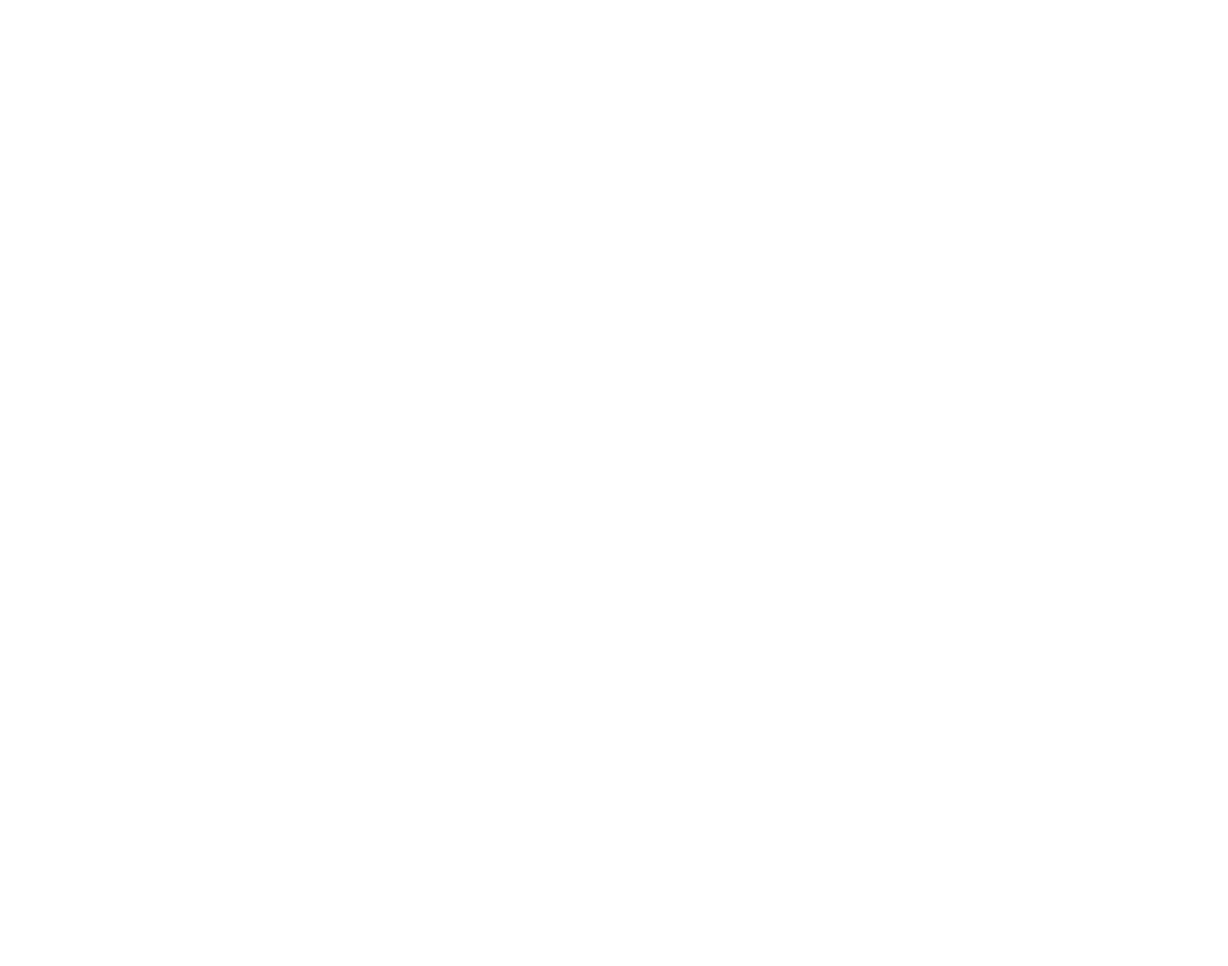
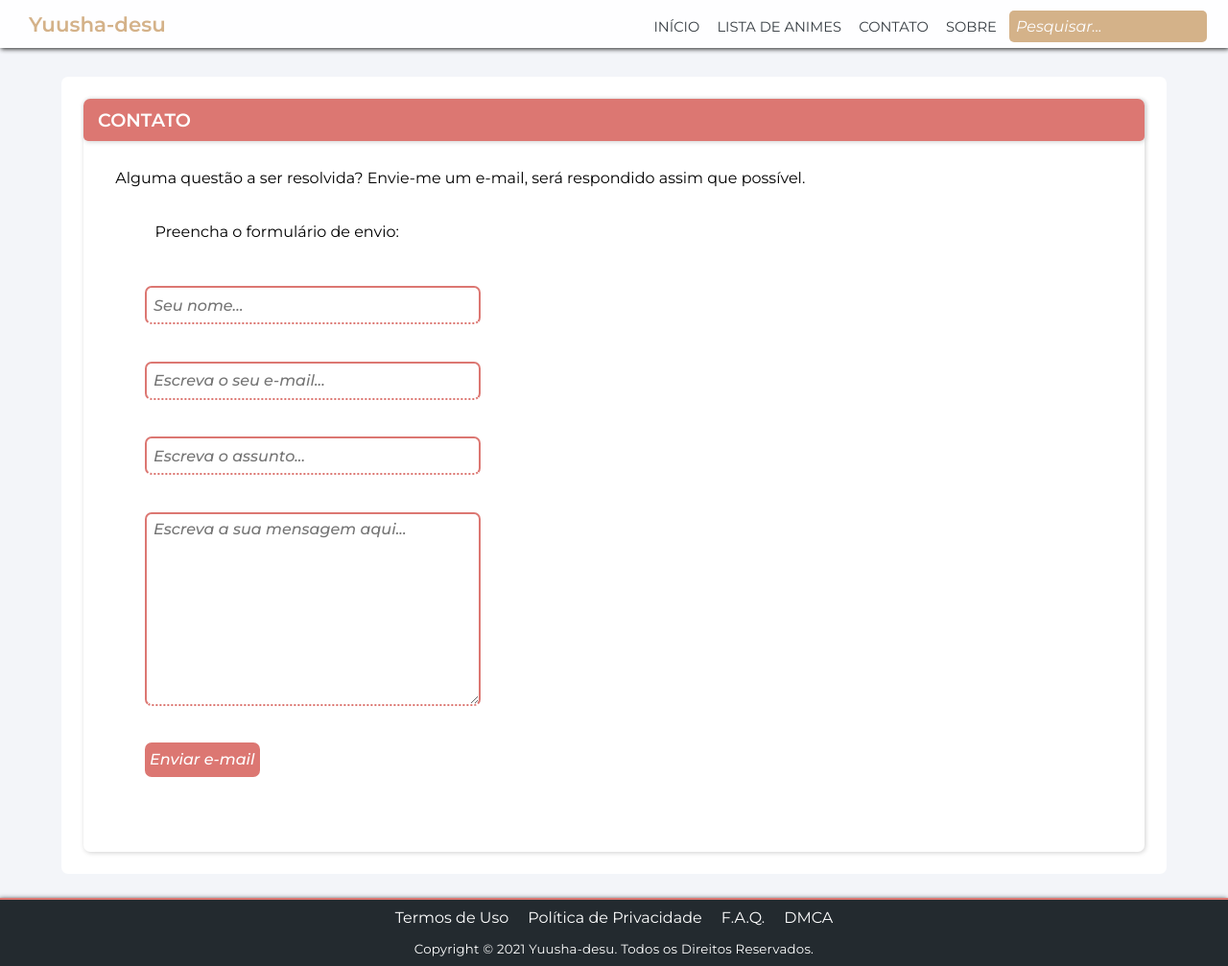
Before and after one commit to KainNhantumbo/Static-Anime-Blog--made-with-HTML--CSS-and-Javascript, a plain HTML site: page contact.html in a window 1280 px wide. Shown: the whole page at 96% size. Before the commit the page ends 800 px from the top, so only its background shows below. Drawn offline with Linux system fonts and the light colour scheme.

Commit message:
Barra de pesquisa adicionada ao cabeçalho. Página de contato adicionada. Mais melhorias e correções adicionadas

```diff
--- a/contact.html
+++ b/contact.html
@@ -0,0 +1,97 @@
+<!DOCTYPE html>
+<html lang="pt-en">
+<head>
+    <meta charset="UTF-8">
+    <meta http-equiv="X-UA-Compatible" content="IE=edge">
+    <meta name="viewport" content="width=device-width, initial-scale=1.0">
+    <!-- Atualizar consoante o desenvolvimento -->
+    <meta name="author" content="Kain Nhantumbo">
+    <meta name="title" content="Contato">
+    <meta name="description" content="página de contato do site">
+    <meta name="keywords" content="contato, contato o site de animes, contact">
+
+    <link href="./images/favicon.png" rel="icon">
+    <link type="text/css" rel="stylesheet" href="./css/lib/normalize.css">
+    <link type="text/css" href="./css/navegacao.css" rel="stylesheet">
+    <link type="text/css" rel="stylesheet" href="./css/contact.css">
+    <link type="text/css" rel="stylesheet" href="./css/footer.css">
+    <script src="/script.js" defer></script>
+    <title>Contato</title>
+</head>
+<body>
+    <header>
+        <nav class="navegacao">
+            <input type="checkbox" id="check" value="checked">
+            <label for="check" class="checkbtn">
+                <i><img class="icon" src="./images/menu.png" alt="menu_icon"> </i>
+            </label>
+
+            <label class="titulo">Yuusha-desu</label>
+
+            <ul class="lista-item">
+                <li class="item"><a class="link" href="./index.html">Início</a></li>
+                <li class="item"><a class="link" href="./animes-list.html">Lista de Animes</a></li>
+                <li class="item"><a class="link" href="./contact.html">Contato</a></li>
+                <li class="item"><a class="link" href="./about.html">Sobre</a></li>
+                <input type="search" class="search item" placeholder="Pesquisar...">
+            </ul>
+        </nav>
+    </header>
+    <main>
+        <section class="container">
+            <!-- Container 1 -->
+            <article class="container-principal">
+                <section class="info-anime">
+                    <h1 class="rows-head">
+                        Contato
+                    </h1>
+
+                    <p class="texto">
+                        Alguma questão a ser resolvida? Envie-me um e-mail, será respondido assim que possível.
+                    </p>
+
+                    <div class="container-form">
+                        <form class="form-mail">
+                            <p class="texto">
+                                Preencha o formulário de envio:
+                            </p>
+                            <input type="text" class="nome input-box" placeholder="Seu nome..." required>
+
+                            <input type="email" class="mail input-box" placeholder="Escreva o seu e-mail..." autocomplete="disabled" required>
+
+                            <input type="text" class="assunto input-box" placeholder="Escreva o assunto..." required>
+
+                            <textarea class="input-mensagem"  name="mensagem" cols="30" rows="10" aria-controls="disabled" placeholder="Escreva a sua mensagem aqui..." required></textarea>
+
+                            <a href="mailto:https://gmail.google.com/nhantumbok@gmail.com?&subject=assunto.value" target="_blank">
+                                <input class="submit-mail" type="submit" value="Enviar e-mail">
+                            </a>
+                        </form>
+                    </div>
+                </section>
+            </article>
+        </section>
+    </main>
+    <footer>
+        <section class="box-footer">
+            <div class="box-ancoras">
+                <a class="ancoras-footer" href="./terms-of-use.html">
+                    Termos de Uso
+                </a>
+                <a class="ancoras-footer" href="./privacy-policy.html">
+                    Política de Privacidade
+                </a>
+                <a class="ancoras-footer" href="./F.A.Q..html">
+                    F.A.Q.
+                </a>
+                <a class="ancoras-footer" href="./dmca.html">
+                    DMCA
+                </a>
+            </div>
+            <div class="text-footer">
+                Copyright © 2021 Yuusha-desu. Todos os Direitos Reservados.
+            </div>
+        </section>
+    </footer>
+</body>
+</html>
--- /dev/null
+++ b/css/contact.css
@@ -0,0 +1,160 @@
+@import url('https://fonts.googleapis.com/css2?family=Montserrat:ital,wght@0,100;0,200;0,300;0,400;0,500;0,600;0,700;0,800;0,900;1,100;1,200;1,300;1,400;1,500;1,600;1,700;1,800;1,900&display=swap');
+
+body {
+    width: 100%;
+    box-sizing: border-box;
+    background-color: #F3F5F9;
+    font-family: 'Montserrat', sans-serif;
+}
+
+main {
+    margin-top: 80px;
+}
+
+h1,h2 {
+    margin: 0;
+    padding: 0;
+}
+
+.subtitulos {
+    margin-top: 20px;
+    margin-left: 3%;
+    font-size: 16pt;
+}
+
+.--subtitulos {
+    margin-top: 10px;
+    margin-left: 3%;
+    font-size: 14pt;
+    color: #232A2F;
+}
+
+.container {
+    display: flex;
+    flex-direction: row;
+}
+
+.container-principal {
+    display: flex;
+    justify-content: center;
+    flex-direction: column;
+    flex-wrap: wrap;
+    width: 90%;
+    margin-left: 5%;
+    border-radius: 7px;
+    background-color: #FFFFFF;
+}
+
+.info-anime {
+    max-width: 96%;
+    height: auto;
+    margin: 2%;
+    box-shadow: 1px 1px 5px #D1D1D1;
+    border-radius: 7px;
+    box-sizing: border-box;
+}
+
+.rows-head {
+    width: 100%;
+    height: auto;
+    border-radius: 7px 7px 5px 5px;
+    background-color: #DC7772;
+    box-shadow: 1px 1px 5px #D1D1D1;
+    color: #FFFFFF;
+    font-size: 120%;
+    font-weight: 600;
+    text-transform: uppercase;
+    letter-spacing: 20%;
+    padding: 1% 15px;
+}
+
+.texto {
+    padding: 0.8% 3%;
+    text-align: start;
+    line-height: 1.8rem;
+    font-size: 12pt;
+    margin-top: 1rem;
+}
+
+.container-form {
+    display: flex;
+    justify-content: start;
+    width: 90%;
+    margin: 0 5vw 5vw;
+}
+
+.form-mail {
+    display: flex;
+    justify-content: center;
+    flex-direction: column;
+    flex-wrap: wrap;
+    gap: 3vw;
+}
+
+.input-box {
+    width: 350px;
+    height: 40px;
+    padding: 7px;
+    border: 2px solid #DC7772;
+    border-radius: 7px;
+    border-bottom-style:dotted;
+
+}
+
+.input-box::placeholder, .input-mensagem::placeholder {
+    font-style: italic;
+    font-weight: 500;
+}
+
+.input-box:hover, .submit-mail:hover, .input-mensagem:hover {
+    box-shadow: 1px 1px 7px #D1D1D1;
+}
+
+.input-mensagem {
+    height: auto;
+    padding: 7px;
+    border: 2px solid #DC7772;
+    border-radius: 7px;
+    border-bottom-style:dotted;
+}
+
+.submit-mail {
+    justify-self: center;
+    background-color: #DC7772;
+    color: #FFFFFF;
+    border-style: none;
+    padding: 5px;
+    border-radius: 7px;
+    line-height: 1.6rem;
+    font-weight: 500;
+    font-style: italic;
+    box-sizing: border-box;
+}
+
+@media screen and (max-width: 447px) {
+    .container-form {
+        justify-content: center;
+    }
+
+    .input-box {
+        width: 90%;
+        height: auto;
+        padding: auto;
+    }
+
+    .input-box::placeholder {
+        font-size: 8pt;
+    }
+
+    .texto {
+        font-size: 10pt;
+    }
+
+    .input-mensagem {
+        width: 90%;
+    }
+
+    .input-mensagem::placeholder {
+        font-size: 8pt;
+    }
+}
--- a/css/dmca.css
+++ b/css/dmca.css
@@ -39,14 +39,14 @@ h1,h2 {
     justify-content: center;
     flex-direction: column;
     flex-wrap: wrap;
-    max-width: 90%;
+    width: 90%;
     margin-left: 5%;
     border-radius: 7px;
     background-color: #FFFFFF;
 }
 
 .info-anime {
-    width: 96%;
+    max-width: 96%;
     height: auto;
     margin: 2%;
     box-shadow: 1px 1px 5px #D1D1D1;
--- a/css/navegacao.css
+++ b/css/navegacao.css
@@ -42,6 +42,24 @@
     margin: 0 2px;
 }
 
+.search {
+    display: inline-block;
+    line-height: 0;
+    background-color: #D1AB7D;
+    border-style: none;
+    padding: 7px;
+    border-radius:  5px;
+}
+
+.search::placeholder {
+    font-style: italic;
+    color: #ffff;
+}
+
+.search:hover {
+    box-shadow: .5px .5px 5px #D1AB7D;
+}
+
 .link {
     color: #232A2F;
     text-transform: uppercase;
@@ -69,7 +87,7 @@
     display: none;
 }
 
-@media screen and (max-width: 780px) {
+@media screen and (max-width: 810px) {
     .item {
         font-size: 12pt;
     }
@@ -128,6 +146,18 @@
     #check:checked ~ .lista-item {
         right: -70%;
     }
+
+    .search {
+        margin-left: 6%;
+        line-height: 0;
+        background-color: #ffff;
+        width: 90%;
+    }
+
+    .search::placeholder {
+        color: #232A2F;
+        font-weight: 500;
+    }
 }
 
 @media screen and (max-width: 413px) {
```
Also changed, not shown: F.A.Q..html (+1 -0 lines), about.html (+1 -0 lines), animes-list.html (+1 -0 lines), css/animes-list.css (+0 -7 lines), dmca.html (+1 -0 lines), post.html (+1 -0 lines), privacy-policy.html (+1 -0 lines), terms-of-use.html (+1 -0 lines).
